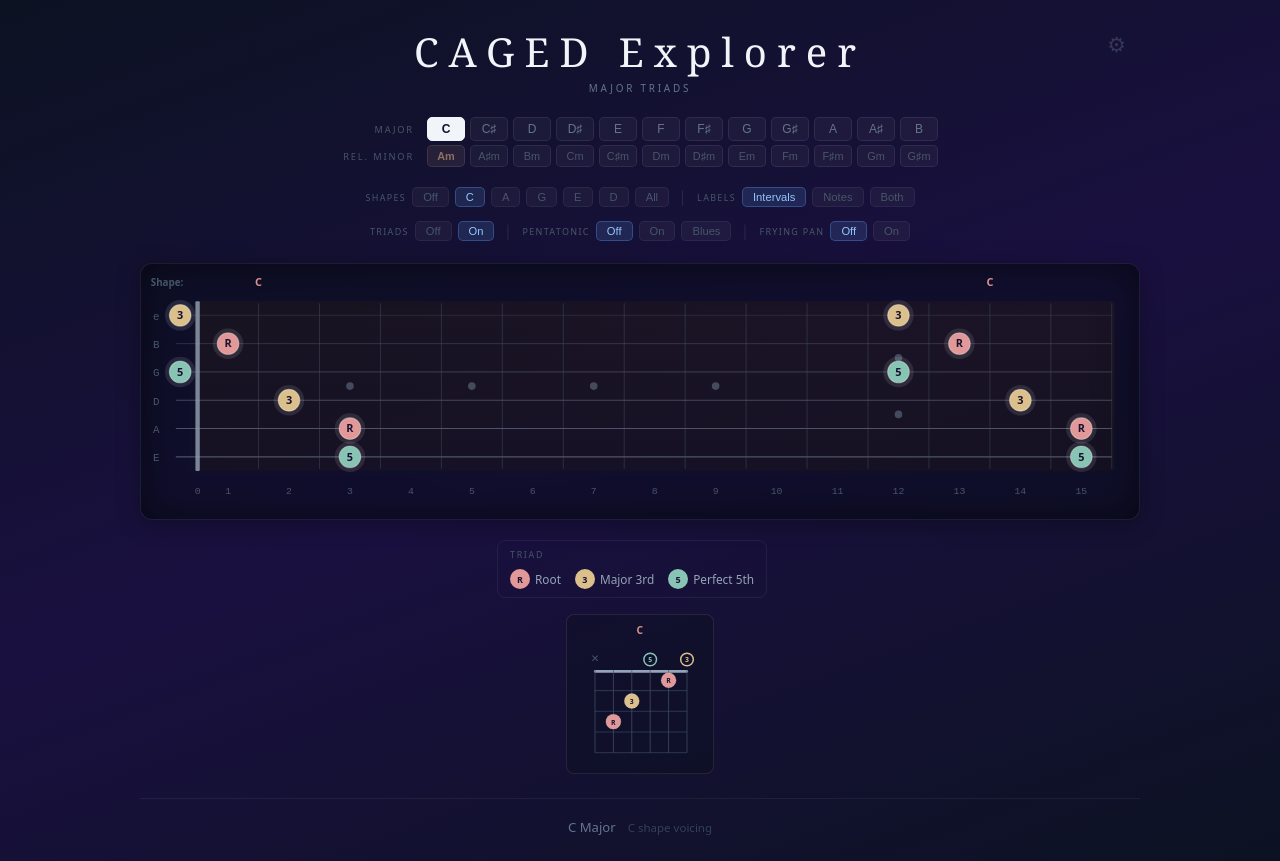
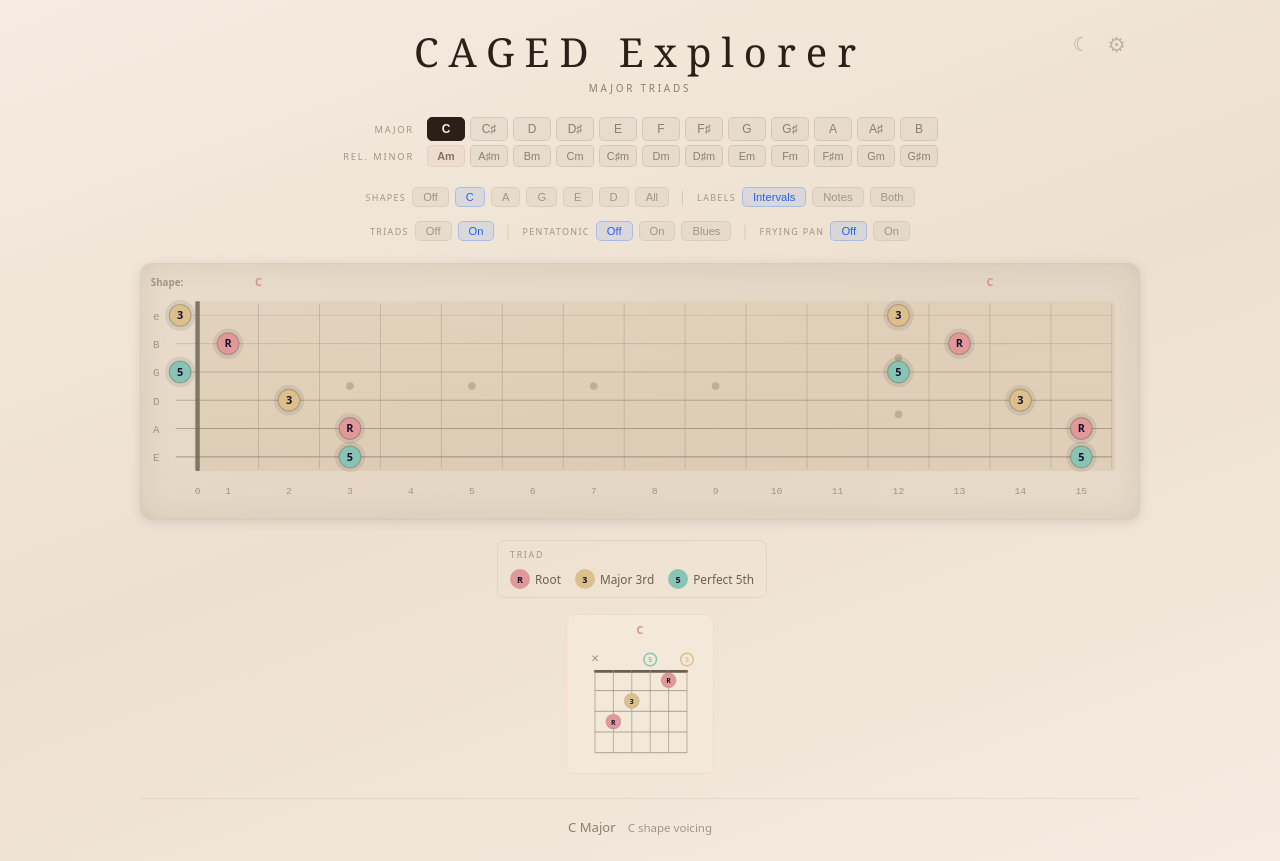
Before and after one commit to tartansandal/caged-explorer, a React (Vite) app: page / in a window 1280 px wide. Built offline with nearby package versions, Linux system fonts and the light colour scheme.

Commit message:
feat: add light/dark theme toggle with localStorage persistence

```diff
--- a/src/App.jsx
+++ b/src/App.jsx
@@ -1,4 +1,4 @@
-import { useState, useMemo, useCallback } from "react";
+import { useState, useMemo, useCallback, useEffect } from "react";
 import {
   posKey, shiftNotes, clusterFrets, computeHoverRanges, noteName,
   NUM_FRETS, SHAPE_ORDER, FRYING_PAN, NOTES, INTERVAL_SEMITONES,
@@ -364,7 +364,36 @@ export default function CAGEDExplorer() {
   const [pinnedShapes, setPinnedShapes] = useState(new Set());
   const [hoveredShape, setHoveredShape] = useState(null);
 
-  const theme = THEME_DARK;
+  const [themeMode, setThemeMode] = useState(() => {
+    const saved = typeof window !== "undefined" ? localStorage.getItem("theme") : null;
+    if (saved === "light" || saved === "dark") return saved;
+    if (typeof window !== "undefined" && window.matchMedia("(prefers-color-scheme: light)").matches) return "light";
+    return "dark";
+  });
+
+  const theme = themeMode === "light" ? THEME_LIGHT : THEME_DARK;
+
+  useEffect(() => {
+    const mq = window.matchMedia("(prefers-color-scheme: light)");
+    const handler = (e) => {
+      if (!localStorage.getItem("theme")) {
+        setThemeMode(e.matches ? "light" : "dark");
+      }
+    };
+    mq.addEventListener("change", handler);
+    return () => mq.removeEventListener("change", handler);
+  }, []);
+
+  useEffect(() => {
+    document.documentElement.style.colorScheme = themeMode;
+    document.documentElement.dataset.theme = themeMode;
+  }, [themeMode]);
+
+  const toggleTheme = () => {
+    const next = themeMode === "dark" ? "light" : "dark";
+    setThemeMode(next);
+    localStorage.setItem("theme", next);
+  };
   const STYLE = useMemo(() => makeStyles(theme), [theme]);
 
   const toggleShapePin = (sh) => {
@@ -596,6 +625,11 @@ export default function CAGEDExplorer() {
           letterSpacing: "0.25em", color: theme.text.heading, fontFamily: "Georgia, 'Times New Roman', serif" }}>
           CAGED Explorer
         </h1>
+        <button onClick={toggleTheme} title={themeMode === "dark" ? "Switch to light mode" : "Switch to dark mode"}
+          style={{ position: "absolute", top: 8, right: 44, background: "none", border: "none", cursor: "pointer",
+            fontSize: "1.2rem", color: theme.text.dim, transition: "color 0.15s", opacity: 0.7 }}>
+          {themeMode === "dark" ? "☀" : "☾"}
+        </button>
         <button onClick={toggleAdvanced} title={advancedMode ? "Hide quality overrides" : "Show quality overrides"}
           style={{ position: "absolute", top: 8, right: 8, background: "none", border: "none", cursor: "pointer",
             fontSize: "1.3rem", color: advancedMode ? theme.accent.blue : theme.text.dim, transition: "color 0.15s",
```
